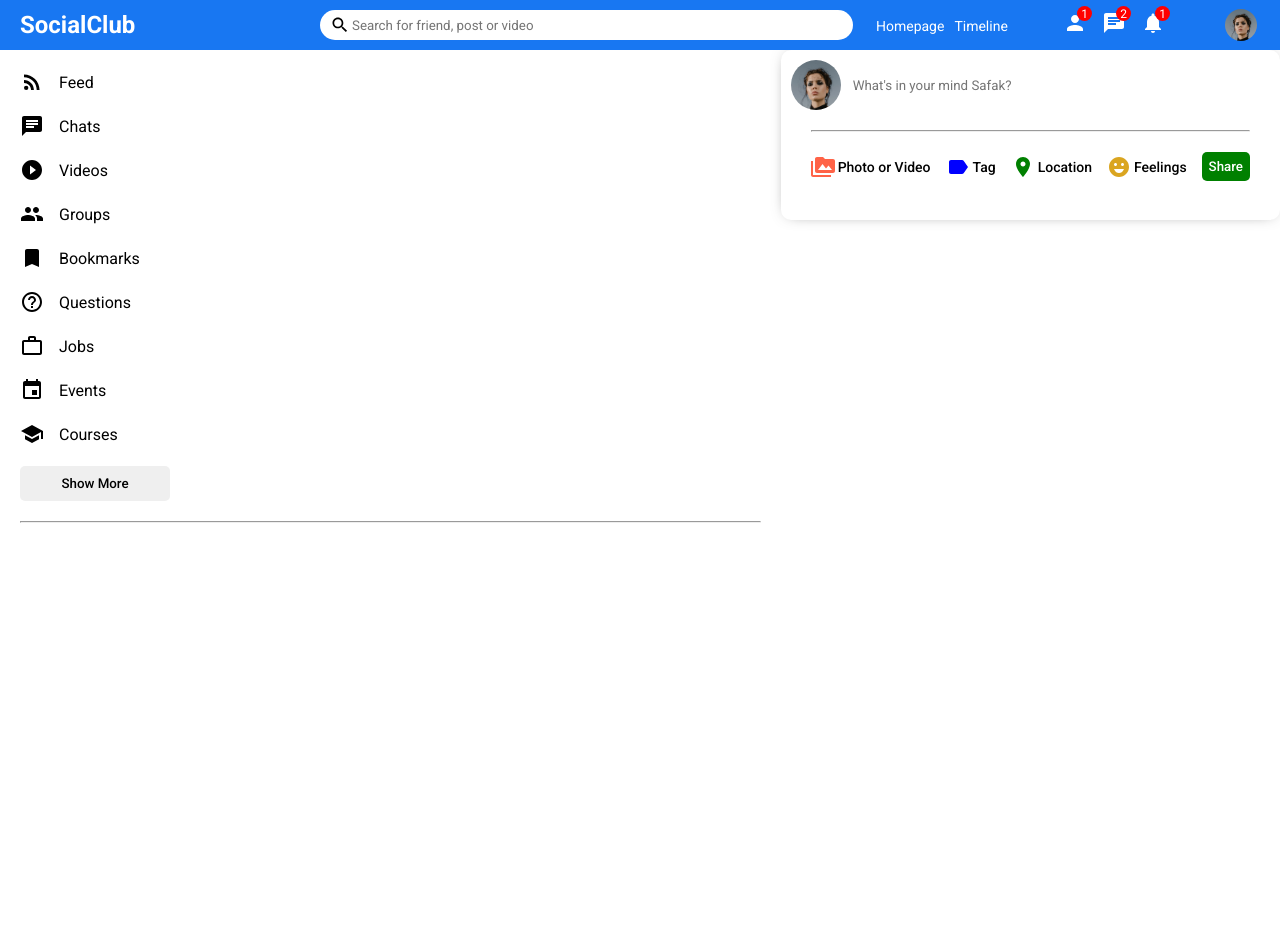
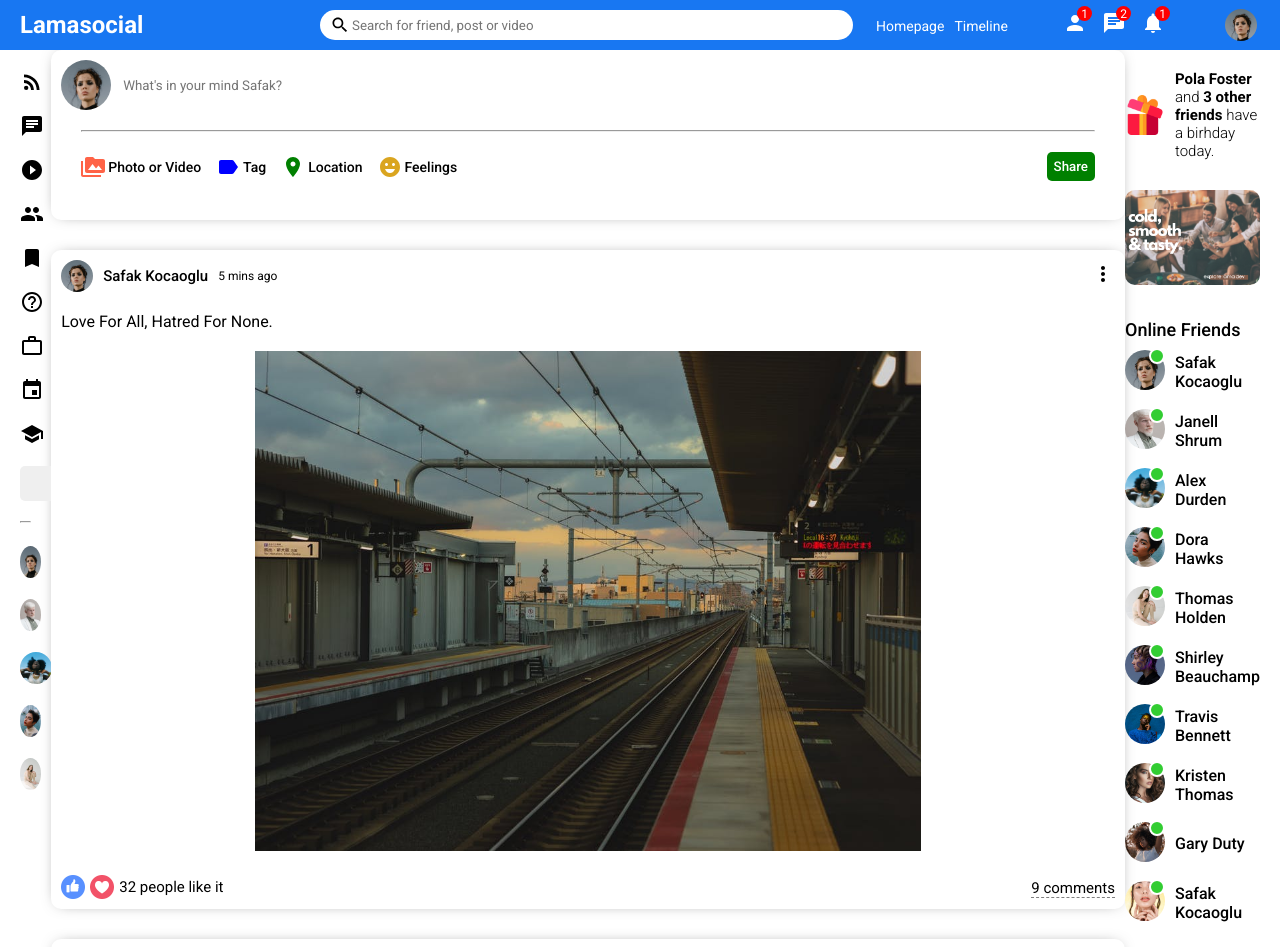
Before and after one commit to chamznator/React-Social-Media-App, a React (Create React App) app in the folder react-social/: page / in a window 1280 px wide. Shown: the top 947 px of the page. Before the commit the page ends 800 px from the top, so only its background shows below. Built offline with nearby package versions, Linux system fonts and the light colour scheme.

Commit message:
add dummy data file for post and users

```diff
--- /dev/null
+++ b/react-social/src/components/closeFriend/CloseFriend.jsx
@@ -0,0 +1,10 @@
+import "./closeFriend.css";
+
+export default function CloseFriend({user}) {
+  return (
+    <li className="sidebarFriend">
+      <img className="sidebarFriendImg" src={user.profilePicture} alt="" />
+      <span className="sidebarFriendName">{user.username}</span>
+    </li>
+  );
+}
--- /dev/null
+++ b/react-social/src/components/closeFriend/closeFriend.css
@@ -0,0 +1,13 @@
+.sidebarFriend {
+    display: flex;
+    align-items: center;
+    margin-bottom: 15px;
+  }
+
+  .sidebarFriendImg {
+    width: 32px;
+    height: 32px;
+    border-radius: 50%;
+    object-fit: cover;
+    margin-right: 10px;
+  }
--- a/react-social/src/components/feed/Feed.jsx
+++ b/react-social/src/components/feed/Feed.jsx
@@ -1,18 +1,16 @@
-//import Post from "../post/Post";
 import Post from "../post/Post";
 import Share from "../share/Share";
 import "./feed.css";
-
+import { Posts } from "../../dummyData";
 
 export default function Feed() {
   return (
     <div className="feed">
       <div className="feedWrapper">
         <Share />
-
-
-
-
+        {Posts.map((p) => (
+          <Post key={p.id} post={p} />
+        ))}
       </div>
     </div>
   );
--- /dev/null
+++ b/react-social/src/components/online/Online.jsx
@@ -0,0 +1,13 @@
+import "./online.css";
+
+export default function Online({user}) {
+  return (
+    <li className="rightbarFriend">
+      <div className="rightbarProfileImgContainer">
+        <img className="rightbarProfileImg" src={user.profilePicture} alt="" />
+        <span className="rightbarOnline"></span>
+      </div>
+      <span className="rightbarUsername">{user.username}</span>
+    </li>
+  );
+}
--- /dev/null
+++ b/react-social/src/components/online/online.css
@@ -0,0 +1,32 @@
+.rightbarFriend {
+    display: flex;
+    align-items: center;
+    margin-bottom: 15px;
+  }
+
+  .rightbarProfileImgContainer {
+    margin-right: 10px;
+    position: relative;
+  }
+
+  .rightbarProfileImg {
+    width: 40px;
+    height: 40px;
+    border-radius: 50%;
+    object-fit: cover;
+  }
+
+  .rightbarOnline{
+      width: 12px;
+      height: 12px;
+      border-radius: 50%;
+      background-color: limegreen;
+      position: absolute;
+      top: -2px;
+      right: 0;
+      border: 2px solid white;
+  }
+
+  .rightbarUsername{
+      font-weight: 500;
+  }
--- a/react-social/src/components/sidebar/Sidebar.jsx
+++ b/react-social/src/components/sidebar/Sidebar.jsx
@@ -10,7 +10,8 @@ import {
   Event,
   School,
 } from "@mui/icons-material";
-
+import { Users } from "../../dummyData";
+import CloseFriend from "../closeFriend/CloseFriend";
 
 export default function Sidebar() {
   return (
@@ -56,7 +57,11 @@ export default function Sidebar() {
         </ul>
         <button className="sidebarButton">Show More</button>
         <hr className="sidebarHr" />
-
+        <ul className="sidebarFriendList">
+          {Users.map((u) => (
+            <CloseFriend key={u.id} user={u} />
+          ))}
+        </ul>
       </div>
     </div>
   );
--- a/react-social/src/components/topbar/Topbar.jsx
+++ b/react-social/src/components/topbar/Topbar.jsx
@@ -5,7 +5,7 @@ export default function Topbar() {
   return (
     <div className="topbarContainer">
       <div className="topbarLeft">
-        <span className="logo">SocialClub</span>
+        <span className="logo">Lamasocial</span>
       </div>
       <div className="topbarCenter">
         <div className="searchbar">
@@ -35,7 +35,7 @@ export default function Topbar() {
             <span className="topbarIconBadge">1</span>
           </div>
         </div>
-        <img src="assets/person/1.jpeg" alt="" className="topbarImg"/>
+        <img src="/assets/person/1.jpeg" alt="" className="topbarImg"/>
       </div>
     </div>
   );
--- /dev/null
+++ b/react-social/src/dummyData.js
@@ -0,0 +1,139 @@
+export const Users = [
+    {
+      id:1,
+      profilePicture: "assets/person/1.jpeg",
+      username: "Safak Kocaoglu",
+    },
+    {
+      id:2,
+      profilePicture: "assets/person/2.jpeg",
+      username: "Janell Shrum",
+    },
+    {
+      id:3,
+      profilePicture: "assets/person/3.jpeg",
+      username: "Alex Durden",
+    },
+    {
+      id:4,
+      profilePicture: "assets/person/4.jpeg",
+      username: "Dora Hawks",
+    },
+    {
+      id:5,
+      profilePicture: "assets/person/5.jpeg",
+      username: "Thomas Holden",
+    },
+    {
+      id:6,
+      profilePicture: "assets/person/6.jpeg",
+      username: "Shirley Beauchamp",
+    },
+    {
+      id:7,
+      profilePicture: "assets/person/7.jpeg",
+      username: "Travis Bennett",
+    },
+    {
+      id:8,
+      profilePicture: "assets/person/8.jpeg",
+      username: "Kristen Thomas",
+    },
+    {
+      id:9,
+      profilePicture: "assets/person/9.jpeg",
+      username: "Gary Duty",
+    },
+    {
+      id:10,
+      profilePicture: "assets/person/10.jpeg",
+      username: "Safak Kocaoglu",
+    },
+  ];
+
+  export const Posts = [
+    {
+      id: 1,
+      desc: "Love For All, Hatred For None.",
+      photo: "assets/post/1.jpeg",
+      date: "5 mins ago",
+      userId: 1,
+      like: 32,
+      comment: 9,
+    },
+    {
+      id: 2,
+      photo: "assets/post/2.jpeg",
+      date: "15 mins ago",
+      userId: 2,
+      like: 2,
+      comment: 1,
+    },
+    {
+      id: 3,
+      desc: "Every moment is a fresh beginning.",
+      photo: "assets/post/3.jpeg",
+      date: "1 hour ago",
+      userId: 3,
+      like: 61,
+      comment: 2,
+    },
+    {
+      id: 4,
+      photo: "assets/post/4.jpeg",
+      date: "4 hours ago",
+      userId: 4,
+      like: 7,
+      comment: 3,
+    },
+    {
+      id: 5,
+      photo: "assets/post/5.jpeg",
+      date: "5 hours ago",
+      userId: 5,
+      like: 23,
+      comment: 5,
+    },
+    {
+      id: 6,
+      photo: "assets/post/6.jpeg",
+      date: "1 day ago",
+      userId: 6,
+      like: 44,
+      comment: 6,
+    },
+    {
+      id: 7,
+      desc: "Never regret anything that made you smile.",
+      photo: "assets/post/7.jpeg",
+      date: "2 days ago",
+      userId: 7,
+      like: 52,
+      comment: 3,
+    },
+    {
+      id: 8,
+      photo: "assets/post/8.jpeg",
+      date: "3 days ago",
+      userId: 8,
+      like: 15,
+      comment: 1,
+    },
+    {
+      id: 9,
+      desc: "Change the world by being yourself.",
+      photo: "assets/post/9.jpeg",
+      date: "5 days ago",
+      userId: 9,
+      like: 11,
+      comment: 2,
+    },
+    {
+      id: 10,
+      photo: "assets/post/10.jpeg",
+      date: "1 week ago",
+      userId: 10,
+      like: 104,
+      comment: 12,
+    },
+  ];
--- a/react-social/src/pages/home/home.js
+++ b/react-social/src/pages/home/home.js
@@ -11,6 +11,7 @@ export default function Home() {
       <div className="homeContainer">
         <Sidebar />
         <Feed/>
+        <Rightbar/>
 
       </div>
     </>
```
